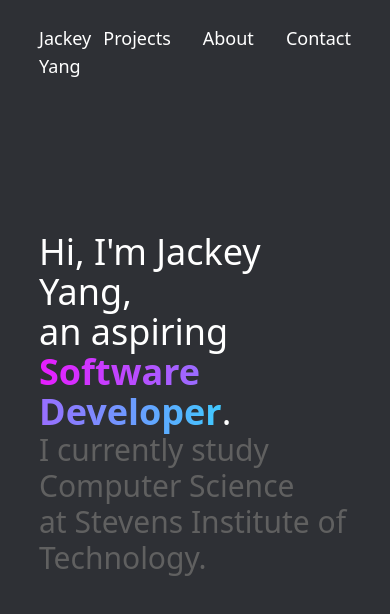
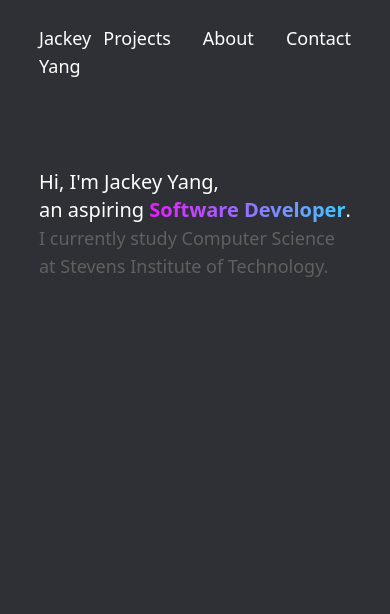
Before and after one commit to g00gol/jackey, a Next.js app: page / in a window 390 px wide. Shown: the top 614 px of the page. Built offline with nearby package versions, Linux system fonts and the light colour scheme.

Commit message:
starting mobile-first development

```diff
--- a/components/Hero/Hero.js
+++ b/components/Hero/Hero.js
@@ -1,12 +1,12 @@
 export default function Hero() {
 	return (
-		<div className="mt-32">
-			<div className="text-4xl">
+		<div className="mt-16">
+			<div className="text-xl md:text-4xl">
 				Hi, I&apos;m Jackey Yang, <br />
 				an aspiring <mark className="text-transparent font-bold bg-clip-text bg-gradient-to-r from-violet to-skyblue">
 					Software Developer</mark>.
 			</div>
-			<div className="text-3xl text-gray-dark">
+			<div className="text-lg md:text-3xl text-gray-dark">
 				I currently study Computer Science <br />
 				at Stevens Institute of Technology.
 			</div>
```
